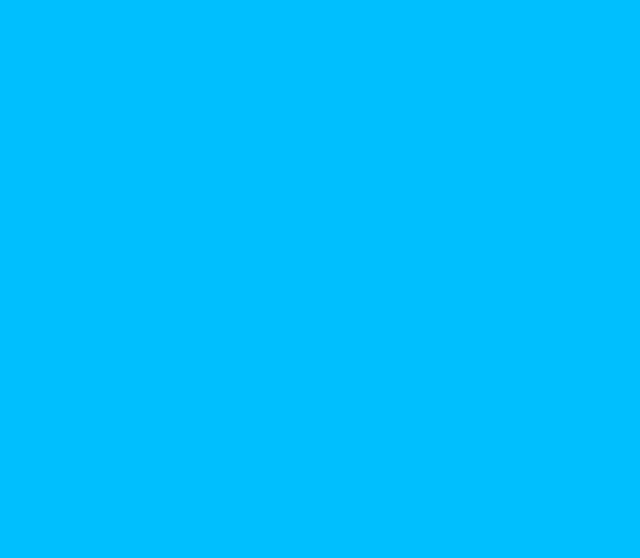
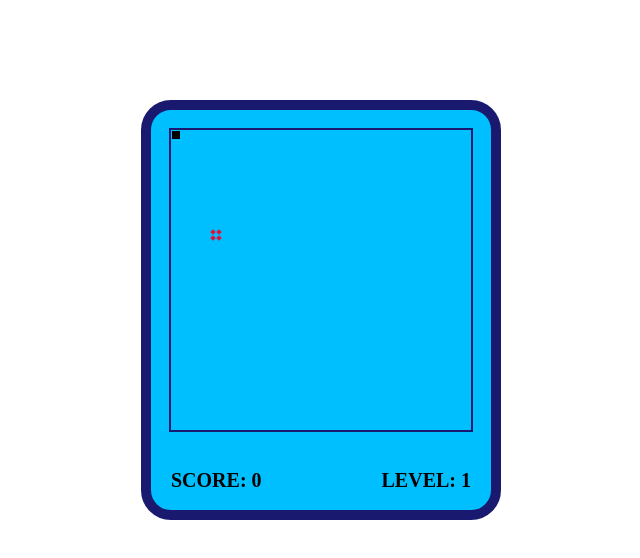
Before and after one commit to seymouryuwu/TypescriptLearning, a website built with webpack: page src/template/index.html in a window 1280 px wide. Shown: the whole page, without its empty margins (319-959 px from the left). Built offline with nearby package versions, Linux system fonts and the light colour scheme.

Commit message:
interface

```diff
--- a/src/style/index.less
+++ b/src/style/index.less
@@ -1,3 +1,79 @@
+// attributes
+@background-color: deepskyblue;
+@border-color: midnightblue;
+@snake-color: black;
+@food-color: crimson;
+
+// clear default style
+* {
+  margin: 0;
+  padding: 0;
+  box-sizing: border-box;
+}
+
 body {
-  background-color: deepskyblue;
+  font: bold 20px "Cambria Math";
 }
+
+// set main window style
+#main {
+  width: 360px;
+  height: 420px;
+  background-color: @background-color;
+  margin: 100px auto;
+  border: 10px solid @border-color;
+  border-radius: 30px;
+
+  display: flex;
+  flex-flow: column;
+  align-items: center;
+  justify-content: space-around;
+
+  // set game stage window style
+  #stage {
+    width: 304px;
+    height: 304px;
+    border: 2px solid @border-color;
+    position: relative;
+
+    // set snake style
+    #snake {
+      &>div {
+        width: 10px;
+        height: 10px;
+        background-color: @snake-color;
+        border: 1px solid @background-color;
+        position: absolute;
+      }
+    }
+
+    // set food style
+    #food {
+      width: 10px;
+      height: 10px;
+      position: absolute;
+
+      display: flex;
+      flex-flow: row wrap;
+      justify-content: space-between;
+      align-content: space-between;
+
+      &>div {
+        width: 4px;
+        height: 4px;
+        background-color: @food-color;
+        transform: rotate(45deg);
+      }
+
+      left: 40px;
+      top: 100px;
+    }
+  }
+
+  // set score panel style
+  #score-panel {
+    width: 300px;
+    display: flex;
+    justify-content: space-between;
+  }
+}
--- a/src/template/index.html
+++ b/src/template/index.html
@@ -5,6 +5,35 @@
     <title>Snake</title>
 </head>
 <body>
+    <!-- build main window -->
+    <div id="main">
+        <!-- set game stage -->
+        <div id="stage">
+            <!-- set snake -->
+            <div id="snake">
+                <div></div>
 
+            </div>
+
+            <!-- set food -->
+            <div id="food">
+                <div></div>
+                <div></div>
+                <div></div>
+                <div></div>
+            </div>
+        </div>
+
+        <!-- set score panel -->
+        <div id="score-panel">
+            <div>
+                SCORE: <span id="score">0</span>
+            </div>
+            <div>
+                LEVEL: <span id="level">1</span>
+            </div>
+        </div>
+
+    </div>
 </body>
 </html>
```
Also changed, not shown: dist/bundle.js (deleted), dist/index.html (deleted).
